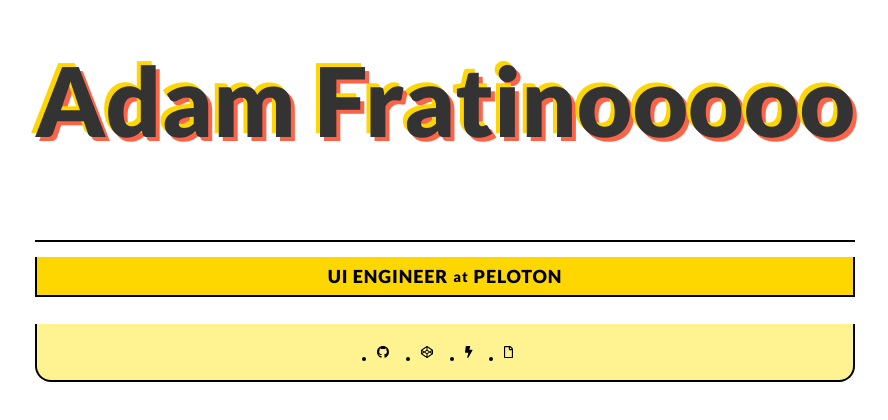
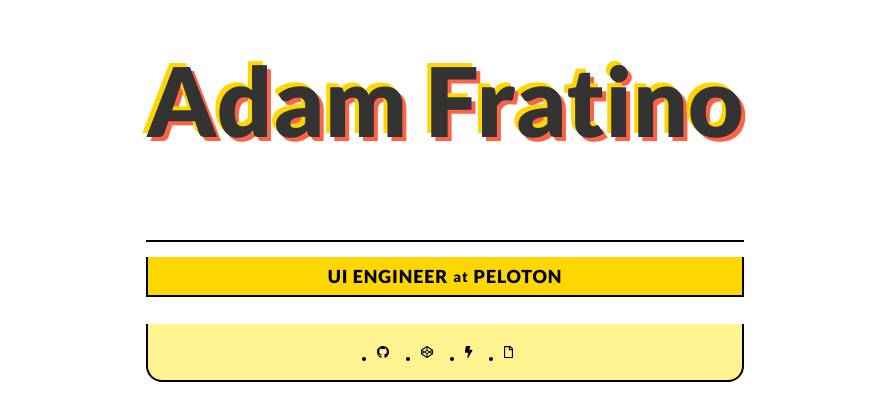
Before and after one commit to adamfratino/homepage, a Next.js app: page / in a window 1280 px wide. Shown: the part 230-650 px from the top of the page, without its empty margins (203-1091 px from the left). Built offline with nearby package versions, Linux system fonts and the light colour scheme.

Commit message:
beep boop

```diff
--- a/components/Container.js
+++ b/components/Container.js
@@ -5,11 +5,11 @@
   filter: blur(200px);
   flex-direction: column;
   height: 100vh;
+  transition-delay: 200ms;
   justify-content: center;
   opacity: 0;
   padding: 24px;
   transition: all 200ms linear;
-  transition-delay: 200ms;
 
   &.is-loaded {
     filter: blur(0);
--- a/pages/index.js
+++ b/pages/index.js
@@ -36,7 +36,7 @@
 
       <Main>
         <Container className={isLoaded && 'is-loaded'}>
-          <Title text="Adam Fratinooooo" className="is-active" />
+          <Title text="Adam Fratino" className="is-active" />
           <TextBand>
             UI Engineer <span>at</span> Peloton
           </TextBand>
```
